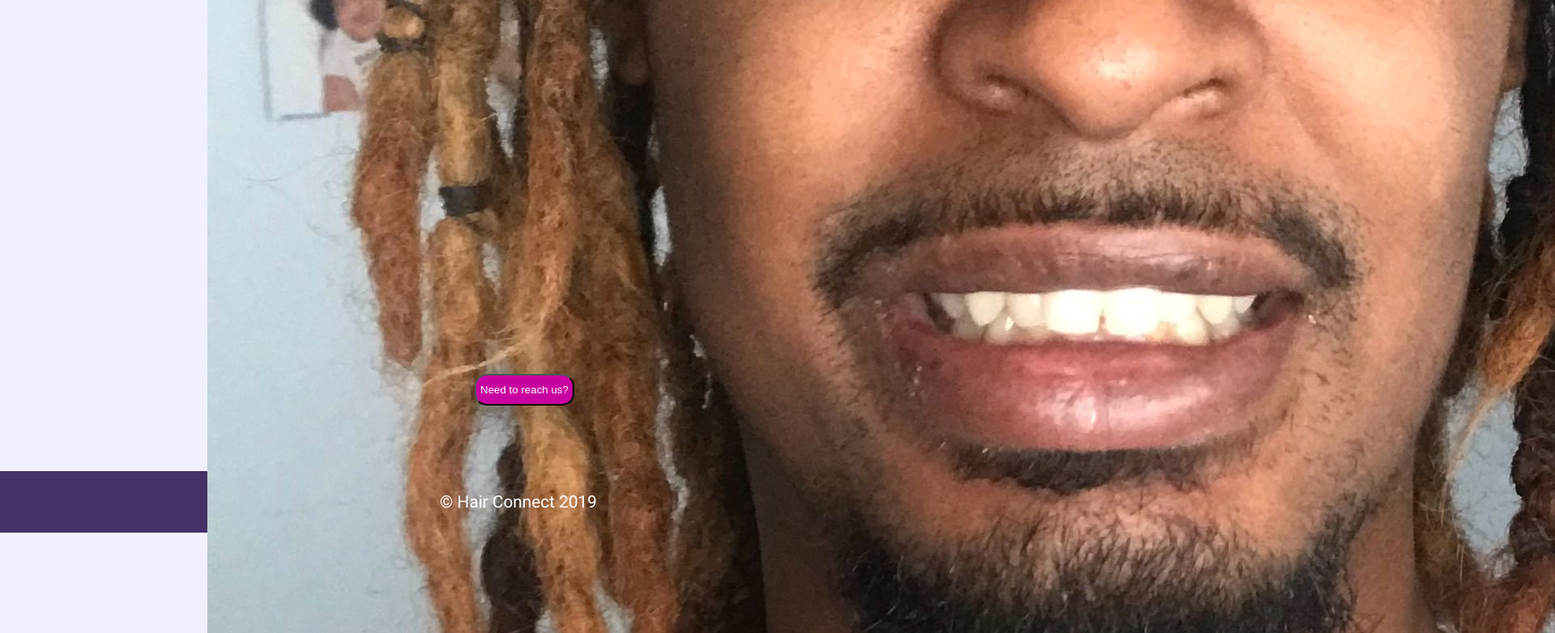
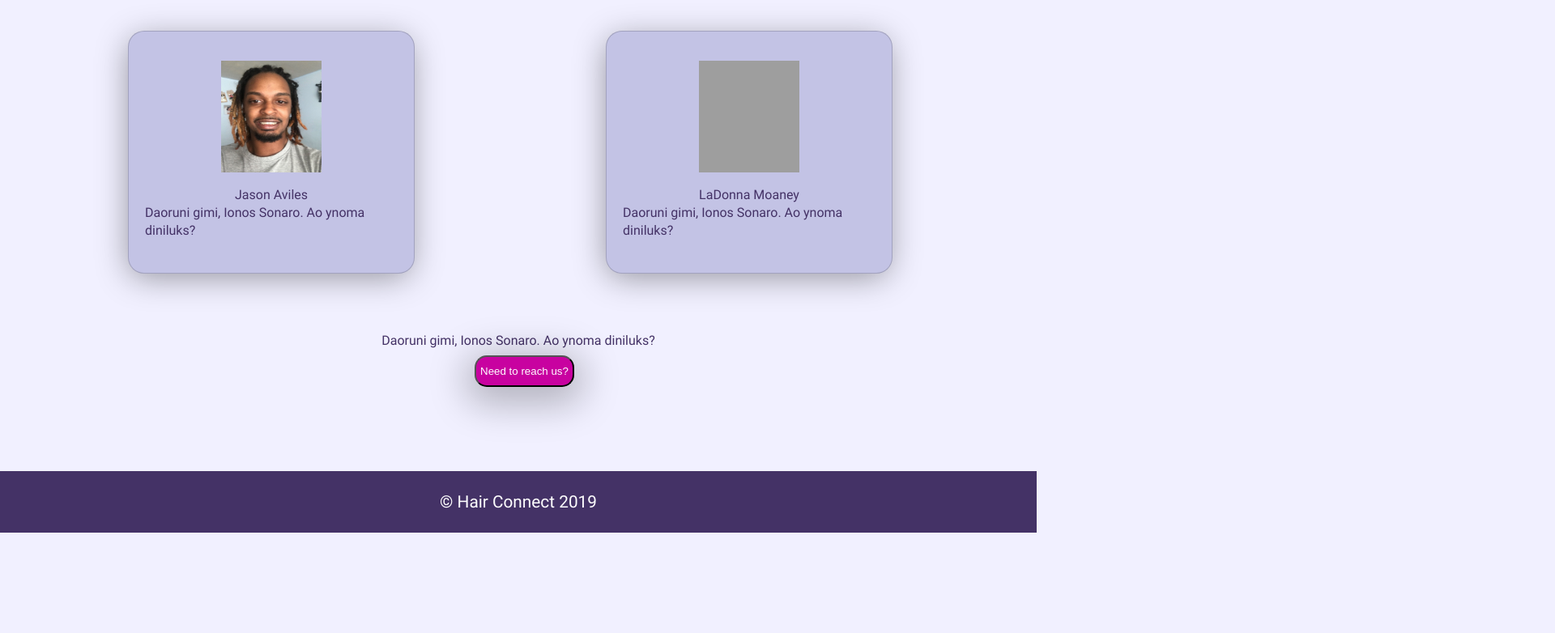
Before and after one commit to webpt6haircare/marketing_webpt6_haircare, a website: page public/aboutus.html in a window 1280 px wide. Shown: the part 211-993 px from the top of the page at 81% size, 1920 px wide, since content can reach past the window. After the commit the page ends 869 px from the top, so only its background shows below. Drawn offline with Linux system fonts and the light colour scheme; grey boxes are pictures that could not be loaded; a web font is replaced by a local one.

Commit message:
changed layout for team page

```diff
--- a/public/aboutus.html
+++ b/public/aboutus.html
@@ -29,22 +29,25 @@
                     </div>
                 </div></section>
     </div>
-    <div class="about-content">
-    <div class="about-photo-left">
-        <img src="/public/images/Image from iOS.jpg" alt="about-photo1">
+<div class="heading-section">
+    <h1>Who we are</h1>
+    <h3>Meet The Team Behind The Site</h3>
+</div>
+<div class="about-cards">
+    <div class="card">
+        <img class="card-photo" src="images/Image from iOS.jpg" alt="about-photo-1">
+        <h3>Jason Aviles</h3>
         <p>Daoruni gimi, Ionos Sonaro. Ao ynoma diniluks?</p>
     </div>
-
-    <div class="about-photo-right">
-        <img src="/public/images/about-photo2.jpg" alt="about-photo2">
+    <div class="card">
+        <img class="card-photo" src="images/about-photo2.jpg" alt="about-photo-2">
+        <h3>LaDonna Moaney</h3>
         <p>Daoruni gimi, Ionos Sonaro. Ao ynoma diniluks?</p>
     </div>
 </div>
-<div class ="contact-content">
-<div class="contact-form">
+<div class="contact">
+    <p>Daoruni gimi, Ionos Sonaro. Ao ynoma diniluks?</p>
     <button class="contact-btn">Need to reach us?</button>
-</div>
-</div>
 </div>
     <section>
            <div class="footer">
--- a/public/components/team.less
+++ b/public/components/team.less
@@ -1,36 +1,44 @@
-.about-content {
-    height: 500px;
-    width: 60%;
-    background-color: #c3c3e5;
-    margin: auto;
+.heading-section {
+    display: flex;
+    justify-content: center;
+    flex-direction: column;
+    text-align: center;
+    height: 40px;
+    h1 {
+    font-family: 'Permanent Marker', cursive;
+    font-size:2.5rem;
+    padding: 5px;
+    padding-bottom: 8px;
+    h3 {
+        font-size: 1.2rem;
+        }
+    }
+}
+.about-cards {
     display: flex;
     justify-content: space-evenly;
+    flex-direction: row;
+    padding-right: 60px;
+    padding-left: 40px;
+    height: 411px;
+}
+.card {
+    margin: auto;
+}
+.card-photo {
+    margin: auto;
+    width: 40%;
+    height: 58%;
+}
+.contact {
+    text-align: center;
+    height: 189px;
+    padding: 20px;
+    p {
+        padding-bottom: 10px;
+    }
 }
 
-.about-photo-left {
-    display: flex;
-    flex-direction: column;
-    justify-content: center;
-    padding-top: 40px;
-}
-
-.about-photo-right {
-    display: flex;
-    flex-direction: column;
-    justify-content: center;
-    padding-bottom: 40px;
-    img {
-        width: 30%;
-        height: 60%;
-    }
-}
-.contact-content {
-    height: 140px;
-    display: flex;
-    flex-direction: row;
-    justify-content: center;
-    padding-top: 20px;
-}
 .contact-btn {
     background: @primary;
            color:white;
```
Also changed, not shown: public/css/index.css.
